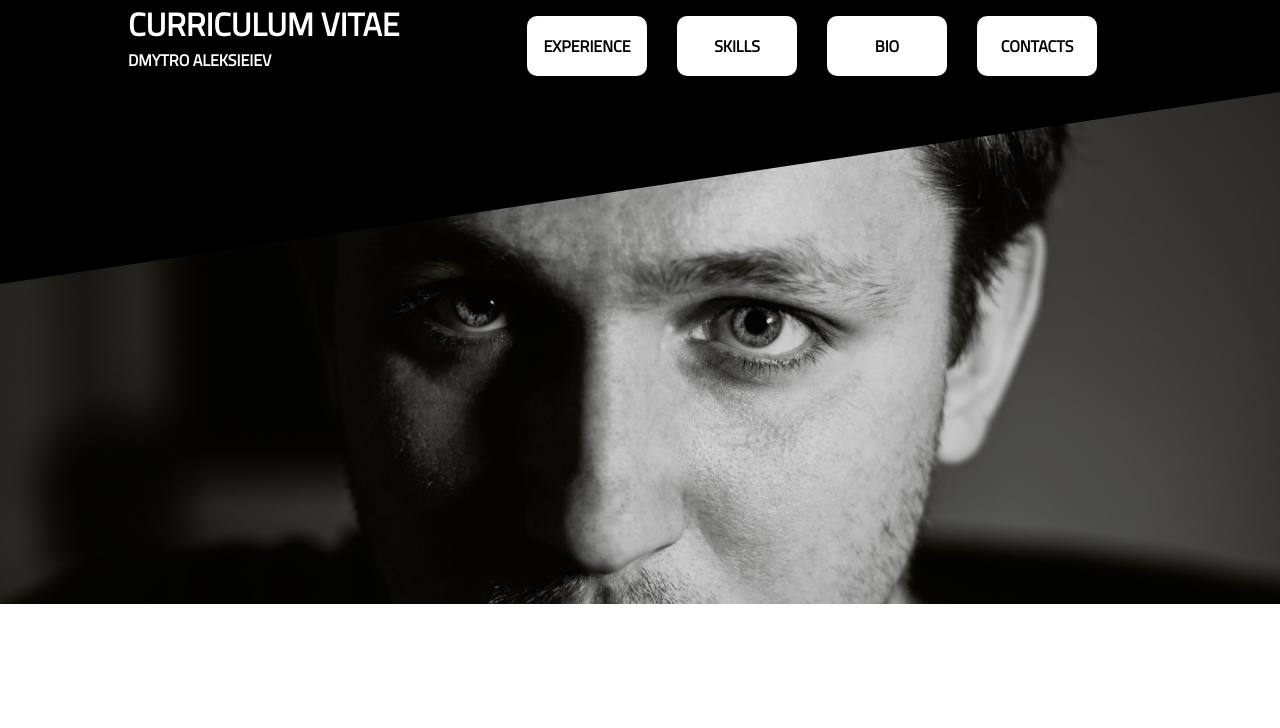
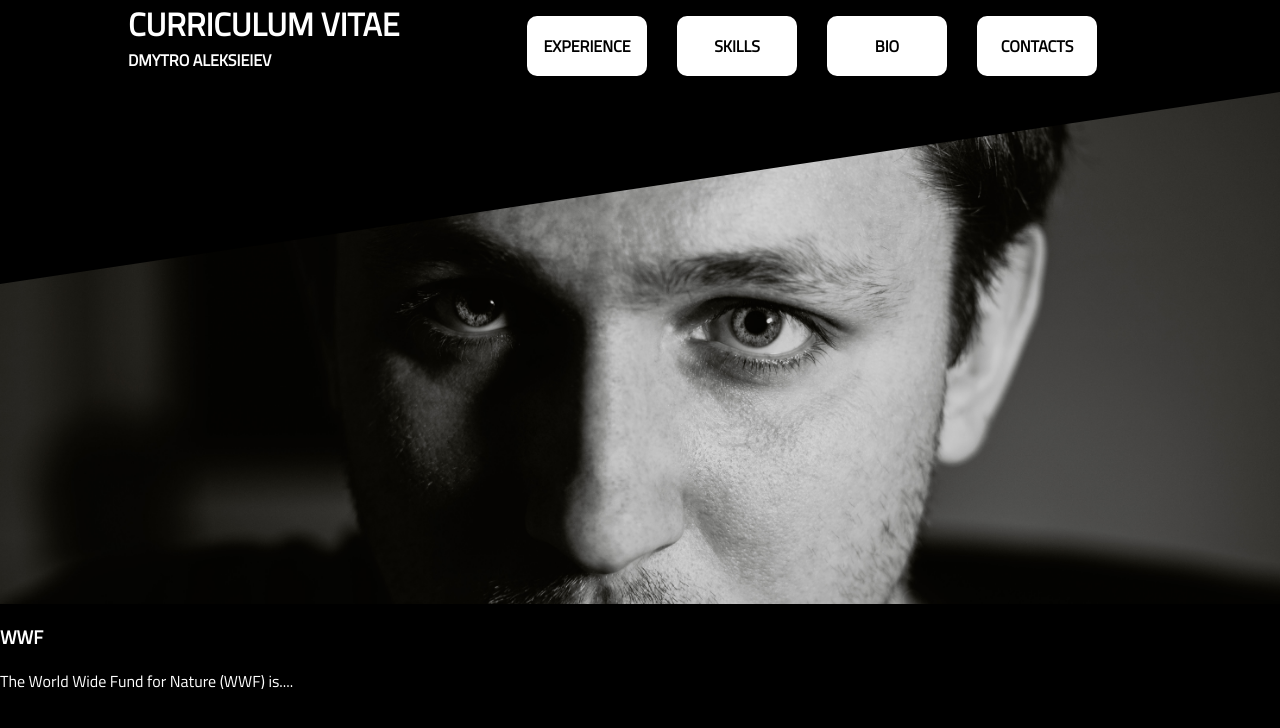
Before and after one commit to MytkoEnko/cv.dmytro.pl, a PHP site: page / in a window 1280 px wide. Shown: the top 728 px of the page. Run offline with PHP 8.4, Linux system fonts and the light colour scheme.

Commit message:
favico and background

```diff
--- a/css/style.css
+++ b/css/style.css
@@ -2,6 +2,7 @@
   margin: 0px;
   color: white;
   font-family: 'Titillium Web', sans-serif;
+  background-color: black;
 }
 
 .container {
--- a/css/style.min.css
+++ b/css/style.min.css
@@ -1 +1 @@
-body{margin:0px;color:white;font-family:'Titillium Web', sans-serif}.container{width:80%;margin:0px auto}.top-bar{width:100%;display:inline-flex;background:black}.top-bar .branding{float:left}.top-bar .branding h1,.top-bar .branding h2{margin:0px;text-transform:uppercase}.top-bar .branding .type{font-size:2em;font-weight:600}.top-bar .branding .subject{font-size:1em}.top-bar .menu{float:right}.top-bar .menu-item{display:inline;margin:0px 5px}.top-bar .menu-item a{float:left;text-decoration:none;text-align:center;line-height:60px;height:60px;width:120px;margin:0px 15px;background:white;border-radius:10px;text-transform:uppercase;font-weight:600;color:black}.triangle{margin-top:-6px;background:#000000;z-index:-1;height:15vw;width:100%;clip-path:polygon(0 0, 0 15vw, 100% 0)}.face{margin-top:-15vw;height:40vw;width:100%;background:url(/img/profile-background.jpg) no-repeat top center;background-size:cover;z-index:-2}
+body{margin:0px;color:white;font-family:'Titillium Web', sans-serif;background-color:black}.container{width:80%;margin:0px auto}.top-bar{width:100%;display:inline-flex;background:black}.top-bar .branding{float:left}.top-bar .branding h1,.top-bar .branding h2{margin:0px;text-transform:uppercase}.top-bar .branding .type{font-size:2em;font-weight:600}.top-bar .branding .subject{font-size:1em}.top-bar .menu{float:right}.top-bar .menu-item{display:inline;margin:0px 5px}.top-bar .menu-item a{float:left;text-decoration:none;text-align:center;line-height:60px;height:60px;width:120px;margin:0px 15px;background:white;border-radius:10px;text-transform:uppercase;font-weight:600;color:black}.triangle{margin-top:-6px;background:#000000;z-index:-1;height:15vw;width:100%;clip-path:polygon(0 0, 0 15vw, 100% 0)}.face{margin-top:-15vw;height:40vw;width:100%;background:url(/img/profile-background.jpg) no-repeat top center;background-size:cover;z-index:-2}
--- a/index.html
+++ b/index.html
@@ -9,6 +9,7 @@
   <meta name="keywords" content="CV, hire, programming, JavaScript, PHP, recruitment, Dmytro Aleksieiev, job offer, junior, frontend, backend">
   <link rel="stylesheet" href="css/style.css">
   <link href="https://fonts.googleapis.com/css?family=Titillium+Web" rel="stylesheet">
+  <link rel="shortcut icon" type="image/png" href="/img/icon.png"/>
 </head>
 <body>
   <!-- Header content -->
--- a/styles/style.scss
+++ b/styles/style.scss
@@ -4,6 +4,7 @@
   margin: 0px;
   color: white;
   font-family: 'Titillium Web', sans-serif;
+  background-color: black;
 }
 .container {
   width: 80%;
```
Also changed, not shown: img/icon.png (added).
